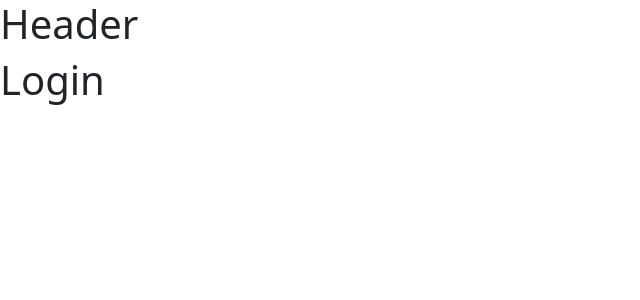
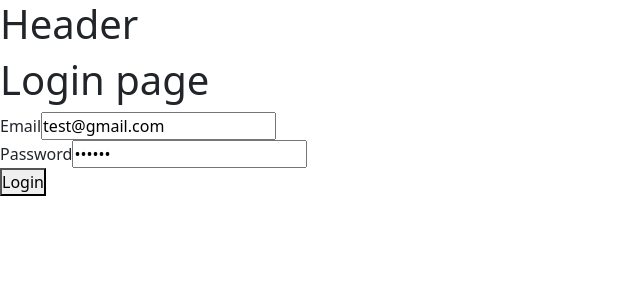
Before and after one commit to weevil111/reels, a React (Create React App) app: page /login in a window 1280 px wide. Shown: the top 300 px of the page, without its empty margins (0-640 px from the left). Built offline with nearby package versions, Linux system fonts and the light colour scheme; no server answers.

Commit message:
Implement Login and logout functionality

```diff
--- a/src/components/Feeds.jsx
+++ b/src/components/Feeds.jsx
@@ -1,6 +1,20 @@
-import React, { Component } from 'react'
-const Feeds = () => {
-  return ( <h1>Feeds</h1> );
+import React, { Component, useContext } from 'react'
+import { AuthContext } from '../context/AuthProvider'
+const Feeds = (props) => {
+  const {signOut} = useContext(AuthContext);
+  const handleLogout = async () => {
+    try{
+      await signOut();
+      props.history.push("/login")
+    }catch(err){
+      console.log(err);
+    }
+  }
+
+  return ( <div>
+    <h1>Feeds</h1>
+    <button onClick={handleLogout}>Logout</button>
+  </div> );
 }
 
 export default Feeds;
--- a/src/components/Login.jsx
+++ b/src/components/Login.jsx
@@ -1,6 +1,43 @@
-import React, { Component } from 'react'
+import React, { useContext, useState } from 'react'
+import { AuthContext } from '../context/AuthProvider';
 const Login = (props) => {
-  return ( <h1>Login</h1> );
+  const [email, setEmail] = useState("test@gmail.com");
+  const [password, setPassword] = useState("123456");
+  const [message, setMessage] = useState("");
+  const {login} = useContext(AuthContext);
+  const handleLogin = async (e) => {
+    try{
+      let response = await login(email, password);
+      props.history.push("/")
+    }catch(err){
+      setMessage(err.message);
+      setEmail("");
+      setPassword("");
+    }
+  }
+  return (<>
+  <h1>Login page</h1>
+    <div>
+      <div>
+        Email
+        <input
+          type="email"
+          value={email}
+          onChange={(e) => setEmail(e.target.value)}
+        />
+      </div>
+      <div>
+        Password
+        <input
+          type="password"
+          value={password}
+          onChange={(e) => setPassword(e.target.value)}
+        />
+      </div>
+    </div>
+    <button onClick={handleLogin}>Login</button>
+    <h2 style={{color: "red"}}> {message}</h2>
+  </>);
 }
 
 export default Login;
--- a/src/context/AuthProvider.jsx
+++ b/src/context/AuthProvider.jsx
@@ -27,7 +27,7 @@ export function AuthProvider({ children }) {
   },[]);
 
   let value = {
-    currentUser: currentUser,
+    currentUser,
     login,
     signOut,
     signUp
```
